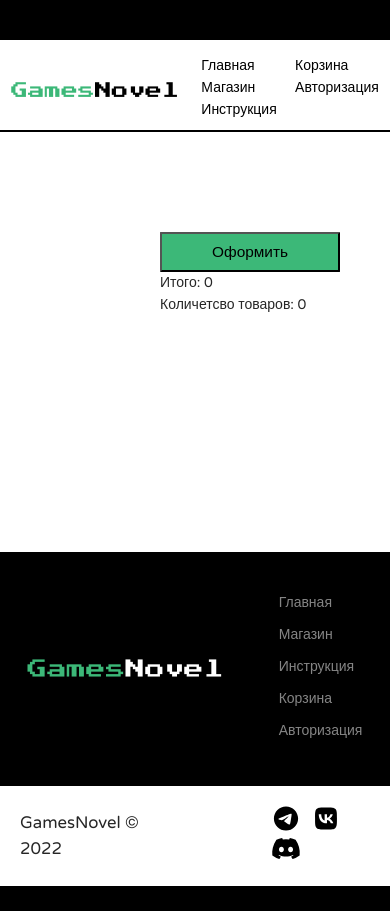
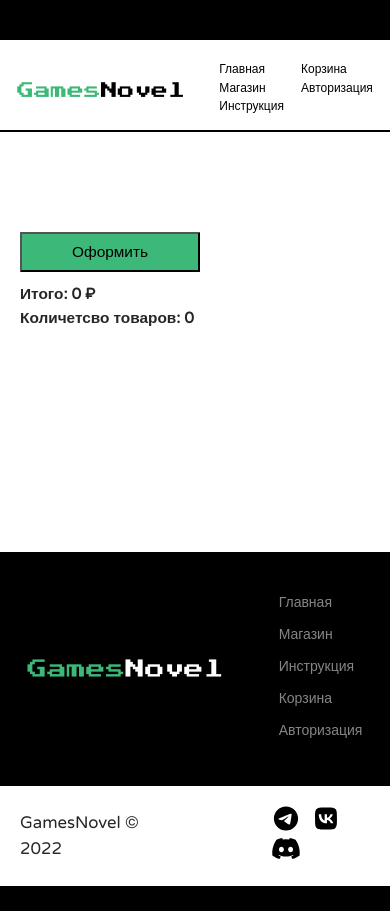
Before and after one commit to Bula2/GameStoreProject, a Next.js app in the folder front/: page /basket in a window 390 px wide. Built offline with nearby package versions, Linux system fonts and the light colour scheme.

Commit message:
basket upd

```diff
--- a/front/src/components/BasketOrder/basket-order.module.scss
+++ b/front/src/components/BasketOrder/basket-order.module.scss
@@ -1 +1,11 @@
 @import "../../styles/variables";
+
+
+.wrapper{
+}
+
+.modal{
+  font-size: 1.1em;
+  font-weight: bold;
+  margin-top: 10px;
+}
--- a/front/src/components/BasketOrder/basket-order.tsx
+++ b/front/src/components/BasketOrder/basket-order.tsx
@@ -12,8 +12,8 @@ const BasketOrder: React.FC<IBasketOrder> = ({price=0, count=0}) => {
     <div className={styles.wrapper}>
       <Button text={"Оформить"}/>
       <div className={styles.modal}>
-        <div>Итого: {price}</div>
-        <div>Количетсво товаров: {count}</div>
+        <div className={styles.modal__price}>Итого: {price} ₽</div>
+        <div className={styles.modal__count}>Количетсво товаров: {count}</div>
       </div>
     </div>
   );
--- a/front/src/components/Header/header.module.scss
+++ b/front/src/components/Header/header.module.scss
@@ -79,23 +79,6 @@
 }
 
 @media (max-width: $xs) {
-  .bottom {
-    justify-content: center;
-  }
-  .header_title {
-    display: none;
-  }
-
-  .menu {
-    &__items {
-      &_item {
-        margin-right: 15px;
-      }
-    }
-  }
-}
-
-@media (max-width: 450px) {
   .header_title {
     display: block;
   }
@@ -118,8 +101,10 @@
       &_item {
         color: black;
         cursor: pointer;
+        font-size: 16px;
         a {
           color: black;
+
           &:active, &:hover {
             color: $links-color;
           }
@@ -128,3 +113,11 @@
     }
   }
 }
+
+@media (max-width: 450px) {
+  .mobile_menu__items {
+    &_item {
+      font-size: 12px;
+    }
+  }
+}
--- a/front/src/pages/basket/basket.module.scss
+++ b/front/src/pages/basket/basket.module.scss
@@ -3,14 +3,51 @@
 .wrapper{
   border-top: 2px solid $first-color;
   display: flex;
-  justify-content: space-between;
+  justify-content: center;
+  column-gap: 40px;
   padding: 100px 50px;
+  min-height: 50vh;
+}
+
+.empty_wrapper{
+  border-top: 2px solid $first-color;
+  display: flex;
+  justify-content: flex-end;
+  padding: 100px 200px;
   min-height: 50vh;
 }
 
 .list{
   display: grid;
-  grid-template-columns: repeat(3, 1fr);
+  grid-template-columns: repeat(4, 1fr);
   justify-content: center;
   grid-gap: 20px;
 }
+
+@media (max-width: $md) {
+  .list{
+    grid-template-columns: repeat(3, 1fr);
+  }
+}
+
+
+@media (max-width: $sm) {
+  .list{
+    grid-template-columns: repeat(2, 1fr);
+  }
+}
+
+@media (max-width: $xs) {
+  .list{
+    grid-template-columns: repeat(1, 1fr);
+  }
+}
+
+@media (max-width: 445px) {
+  .wrapper{
+    flex-direction: column;
+    flex-flow: column-reverse;
+    align-items: center;
+    row-gap: 20px;
+  }
+}
--- a/front/src/pages/basket/index.tsx
+++ b/front/src/pages/basket/index.tsx
@@ -21,7 +21,7 @@ const BasketPage: React.FC<IBasketPage> = ({basketList, delItemFromBasket}) => {
       accumulator + currentValue.price, 0)
   return (
     <MainLayout>
-      <div className={styles.wrapper}>
+      <div className={basketList.length === 0 ? styles.empty_wrapper :styles.wrapper}>
         <div className={styles.list}>
           <BasketList basketList={basketList} delItem={delItemFromBasket}/>
         </div>
```
